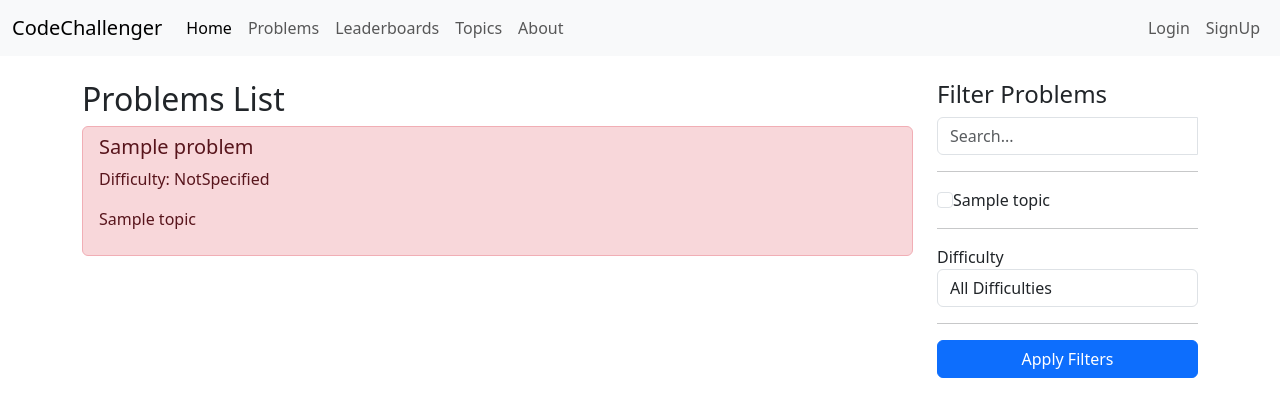
After one commit to mobinic1101/leetcode-frontend, a Flask app: template templates/problems.html in a window 1280 px wide. The commit adds this page. Shown: the top 417 px of the page. Run offline with Flask 3, Linux system fonts and the light colour scheme; the template is opened without the code that fills it: most values are stand-ins (such as "Sample title", 1, 10 or a date in 2020); some libraries are stand-ins or nearby versions.

Commit message:
problem list html complete (almost)

```diff
--- a/templates/navbar.html
+++ b/templates/navbar.html
@@ -20,7 +20,7 @@
             <a class="nav-link active" aria-current="page" href="{{ url_for('views.home') }}">Home</a>
           </li>
           <li class="nav-item">
-            <a class="nav-link" href="/problems">Problems</a>
+            <a class="nav-link" href="{{ url_for("views.problems") }}">Problems</a>
           </li>
           <li class="nav-item">
             <a class="nav-link" href="/leaderboards">Leaderboards</a>
@@ -32,14 +32,6 @@
             <a class="nav-link" href="/about">About</a>
           </li>
         </ul>
-
-        <!-- search bar -->
-        <div style="display: flex; justify-content: center; width: 100%;">
-          <form class="form-inline my-2 my-lg-0" action="" method="get" style="display: flex">
-            <input class="form-control mr-sm-2" type="search" name="search" id="" placeholder="Search for problems..." style="border-top-right-radius: 0px; border-bottom-right-radius: 0px;">
-            <button class="btn btn-outline-success my-2 my-sm-0" type="submit" style="border-top-left-radius: 0px; border-bottom-left-radius: 0px;">Search</button>
-          </form>
-        </div>
 
         <!-- profile -->
         <ul class="navbar-nav">
--- /dev/null
+++ b/templates/problems.html
@@ -0,0 +1,74 @@
+{% extends "base.html" %}
+
+{% block content %}
+<div class="container mt-4">
+  <div class="row">
+    <!-- Problems List -->
+    <div class="col-md-9">
+      <h2>Problems List</h2>
+      <ul class="list-group">
+        <!-- Loop through the problems list -->
+         {% for problem in problems %}
+         {% set diff = problem["difficulty"] %}
+          {% if diff == 1 %}
+        <li class="list-group-item list-group-item-primary">
+          <h5>{{ problem["title"] }}</h5>
+          <p>Difficulty: Easy</p>
+          <p>{{ problem["topic"] }}</p>
+        </li>
+          {% elif diff == 2 %}
+        <li class="list-group-item list-group-item-warning">
+          <h5>{{ problem["title"] }}</h5>
+          <p>Difficulty: Medium</p>
+          <p>{{ problem["topic"] }}</p>
+        </li>
+          {% elif diff == 3 %}
+        <li class="list-group-item list-group-item-danger">
+          <h5>{{ problem["title"] }}</h5>
+          <p>Difficulty: Hard</p>
+          <p>{{ problem["topic"] }}</p>
+        </li>
+          {% else %}
+        <li class="list-group-item list-group-item-danger">
+          <h5>{{ problem["title"] }}</h5>
+          <p>Difficulty: NotSpecified</p>
+          <p>{{ problem["topic"] }}</p>
+        </li>
+          {% endif %}
+        {% endfor %}
+        <!-- Continue for more problems -->
+      </ul>
+    </div>
+    <!-- Filter Sidebar -->
+    <div class="col-md-3">
+      <h4>Filter Problems</h4>
+      <form method="get">
+        <div class="form-group mb-3">
+          <!-- search bar -->
+          <input class="form-control mr-sm-2" type="search" name="search" id="" placeholder="Search..." style="border-top-right-radius: 0px; border-bottom-right-radius: 0px;">
+          <hr>
+          <!-- topics -->
+          <div style="display: flex; flex-direction: column;">
+          {% for topic in topics %}
+            <div style="display: flex;">
+              <input class="form-check-input" type="checkbox" id="{{ topic["id"] }}" value="{{ topic["topic"] }}" name="topic">
+              <label class="form-check-label" for="{{ topic["id"] }}">{{ topic["topic"] }}</label>
+            </div>
+          {% endfor %}
+          </div>
+          <hr>
+          <label for="difficulty">Difficulty</label>
+          <select class="form-control" id="difficulty" name="difficulty">
+            <option value="">All Difficulties</option>
+            <option value="1">Easy</option>
+            <option value="2">Medium</option>
+            <option value="3">Hard</option>
+          </select>
+          <hr>
+          <button type="submit" class="btn btn-primary" style="width: 100%;">Apply Filters</button>
+      </form>
+    </div>
+
+  </div>
+</div>
+{% endblock %}
```
Also changed, not shown: api_client.py (+4 -4 lines), context.py (+21 -1 lines), views.py (+8 -3 lines).
